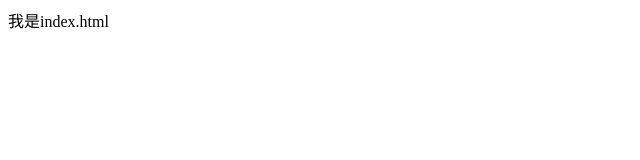
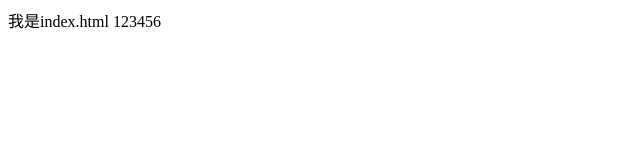
Before and after one commit to get741/git-demo, a plain HTML site: page index.html in a window 1280 px wide. Shown: the full height of the page, 0-640 px from the left. Drawn offline with Linux system fonts and the light colour scheme.

Commit message:
A程序员第二次提交

```diff
--- a/index.html
+++ b/index.html
@@ -9,7 +9,7 @@
 </head>
 
 <body>
-    我是index.html
+    我是index.html 123456
 </body>
 
 </html>
```
